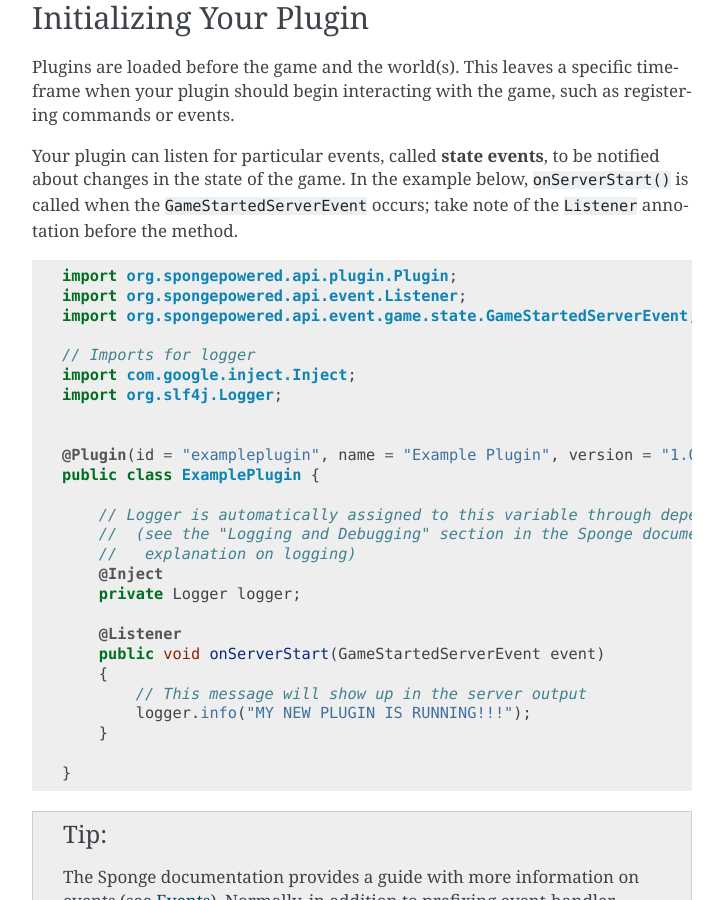
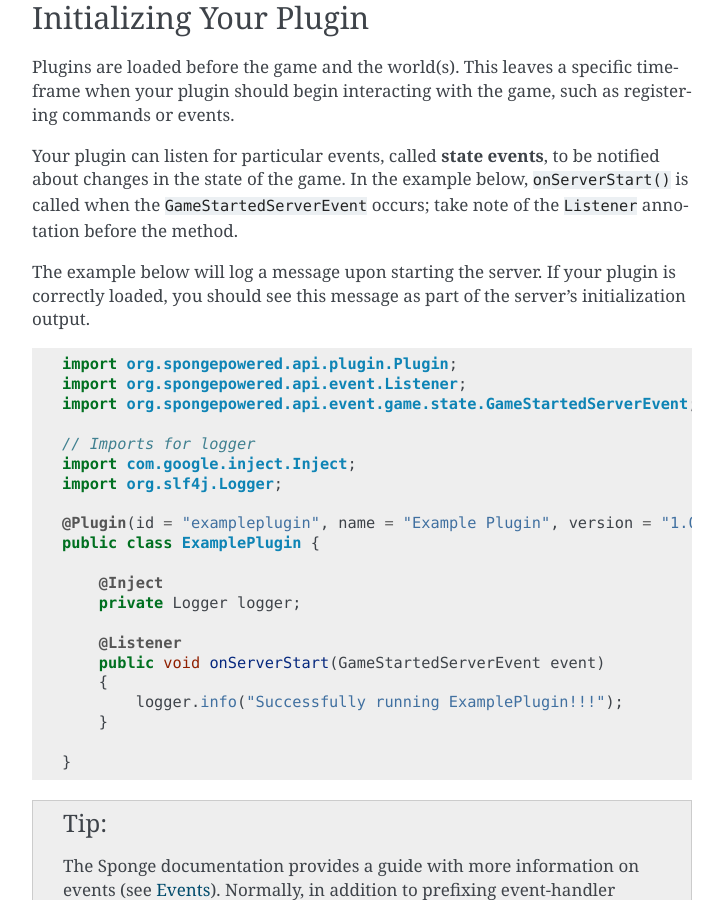
Before and after one commit to SpongePowered/SpongeDocs, a Sphinx documentation site: the page built from source/plugin/plugin-class.rst, in a window 1280 px wide and 900 px high, scrolled down 1173 px. Shown: the whole window, without its empty margins (388-1111 px from the left). Built offline with Sphinx 7.4.7, drawn with Linux system fonts in a browser that asks for light colours; pages that are not in the unit, such as notebooks, are missing from menus; cross-references to code outside the pages are shown as plain code.

Commit message:
Moving comments out of code and into docs, for better translation

```diff
--- a/source/plugin/plugin-class.rst
+++ b/source/plugin/plugin-class.rst
@@ -64,6 +64,8 @@ Your plugin can listen for particular events, called **state events**, to be not
 game. In the example below, ``onServerStart()`` is called when the :javadoc:`GameStartedServerEvent` occurs; take note
 of the :javadoc:`Listener` annotation before the method.
 
+The example below will log a message upon starting the server.  If your plugin is correctly loaded, you should see this message as part of the server's initialization output.
+
 .. code-block:: java
 
     import org.spongepowered.api.plugin.Plugin;
@@ -74,21 +76,16 @@ of the :javadoc:`Listener` annotation before the method.
     import com.google.inject.Inject;
     import org.slf4j.Logger;
 
-
     @Plugin(id = "exampleplugin", name = "Example Plugin", version = "1.0", description = "Example")
     public class ExamplePlugin {
 
-        // Logger is automatically assigned to this variable through dependency injection.
-        //  (see the "Logging and Debugging" section in the Sponge documentation for more
-        //   explanation on logging)
         @Inject
         private Logger logger;
 
         @Listener
         public void onServerStart(GameStartedServerEvent event)
         {
-            // This message will show up in the server output
-            logger.info("MY NEW PLUGIN IS RUNNING!!!");
+            logger.info("Successfully running ExamplePlugin!!!");
         }
 
     }
```
